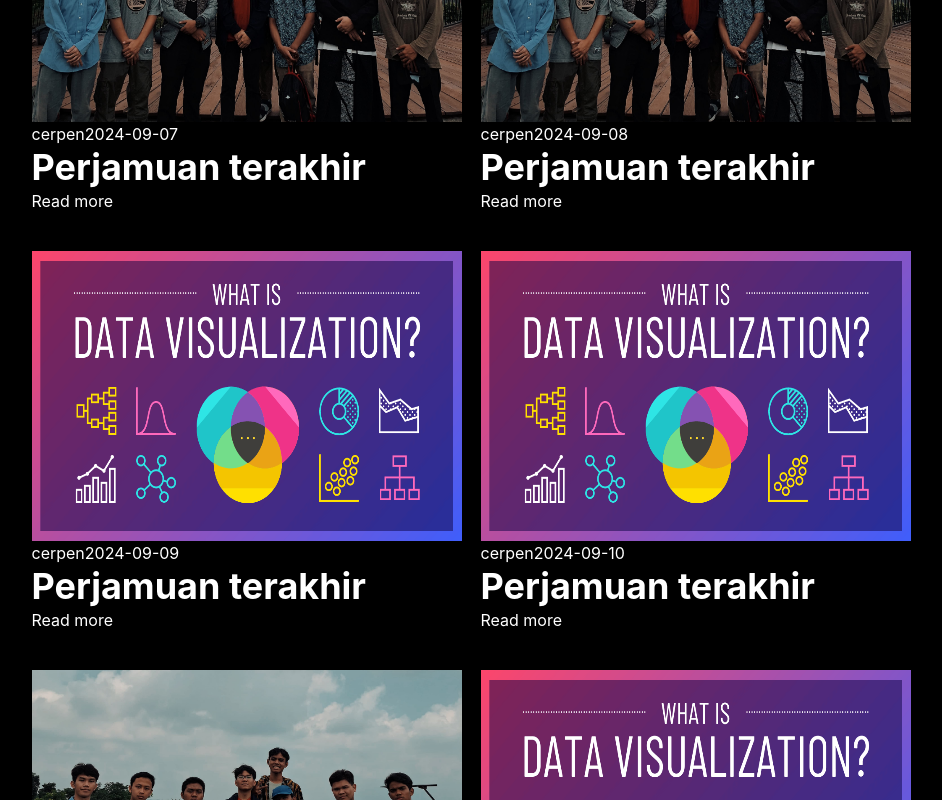
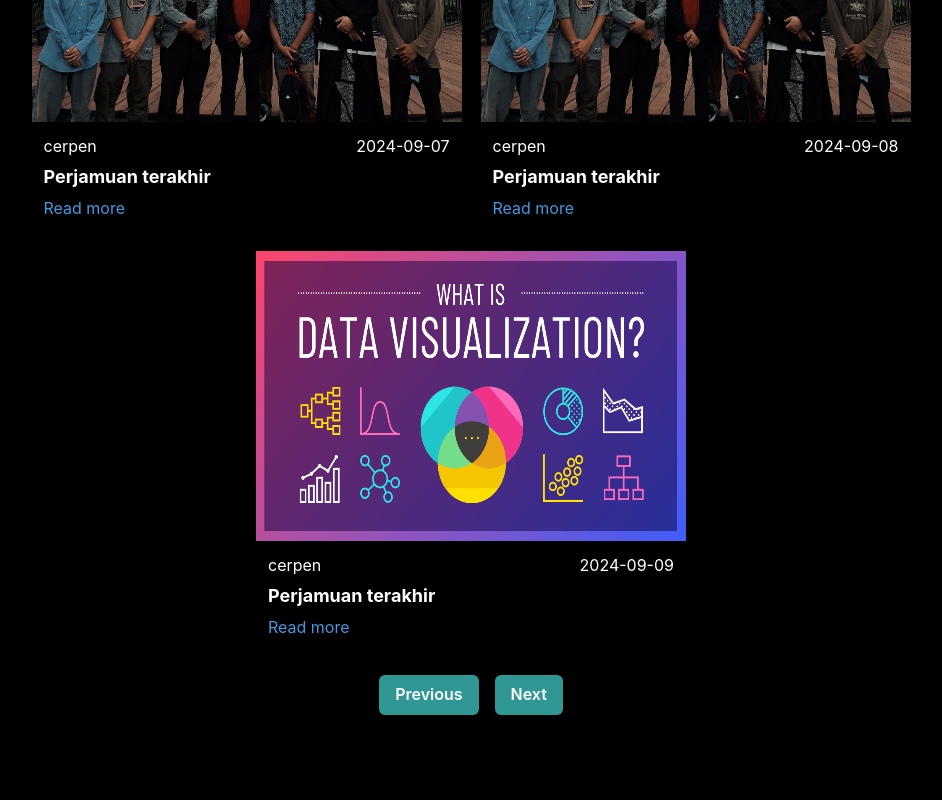
Before and after one commit to Azharkhaibar/noblelifemission.id, a Next.js app: page /blog in a window 1280 px wide. Shown: the part 2260-3060 px from the top of the page, without its empty margins (169-1111 px from the left). Built offline with nearby package versions, Linux system fonts and the light colour scheme.

Commit message:
updating blog

```diff
--- a/src/app/blog/page.tsx
+++ b/src/app/blog/page.tsx
@@ -1,5 +1,5 @@
 "use client"
-import React from 'react'
+import React, { useState } from 'react'
 import {
   Box,
   Heading,
@@ -8,13 +8,31 @@ import {
   IconButton,
   Flex,
   Icon,
-  Input
+  Input,
+  Button
  } from '@chakra-ui/react'
  import { FaChevronRight, FaHome } from 'react-icons/fa'
  import Navbar from '../ui/navbar'
  import { dummyBlog } from '../data/blog'
 
 const Blog: React.FC = () => {
+  const [currentPage, setCurrentPage] = useState(1);
+  const cardsPerPage = 9;
+  const indexOfLastCard = currentPage * cardsPerPage;
+  const indexOfFirstCard = indexOfLastCard - cardsPerPage;
+  const currentCards = dummyBlog.slice(indexOfFirstCard, indexOfLastCard);
+  const totalPagesBlogCard = Math.ceil(dummyBlog.length / cardsPerPage);
+  const handleNextPagesBlog = () => {
+    if (currentPage < totalPagesBlogCard) {
+      setCurrentPage(currentPage + 1);
+    }
+  };
+
+  const handlePreviousPage = () => {
+    if (currentPage > 1) {
+      setCurrentPage(currentPage - 1);
+    }
+  };
   return (
     <Box w="100%" bg="black">
       <Navbar />
@@ -77,32 +95,48 @@ const Blog: React.FC = () => {
           </Box>
 
           <Box w="100%" h="100%" pt="3%">
-            <Box display="flex" alignItems="center"
-              flexWrap="wrap" justifyContent="center"
+            <Box
+              display="flex"
+              alignItems="center"
+              flexWrap="wrap"
+              justifyContent="center"
               gap="19px"
             >
-              {dummyBlog.map((dummy, index) => (
+              {currentCards.map((dummy, index) => (
                 <Box key={index}>
-                  <Box
-                    w="430px"
-                    h="400px"
-                  >
-                    <Image src={dummy.url} alt='dummy'
-                      w="100%"
-                      h="290px"
-                    />
-                    <Box color="white">
-                      <Box display="flex" alignItems="center">
+                  <Box w="430px" h="400px">
+                    <Image src={dummy.url} alt="dummy" w="100%" h="290px" />
+                    <Box color="white" p="3">
+                      <Box display="flex" alignItems="center" justifyContent="space-between" mb="2">
                         <Text>{dummy.kategori}</Text>
                         <Text>{dummy.tanggal}</Text>
                       </Box>
-                      <Heading>{dummy.Headline}</Heading>
-                      <Text>Read more</Text>
+                      <Heading fontSize="lg" mb="2">{dummy.Headline}</Heading>
+                      <Text color="blue.400" cursor="pointer">Read more</Text>
                     </Box>
                   </Box>
                 </Box>
               ))}
             </Box>
+
+            {/* Pagination Controls */}
+            <Flex justifyContent="center" mt="6">
+              <Button
+                onClick={handlePreviousPage}
+                disabled={currentPage === 1}
+                colorScheme="teal"
+                mr="4"
+              >
+                Previous
+              </Button>
+              <Button
+                onClick={handleNextPagesBlog}
+                disabled={currentPage === totalPagesBlogCard}
+                colorScheme="teal"
+              >
+                Next
+              </Button>
+            </Flex>
           </Box>
         </Box>
       </Box>
```
